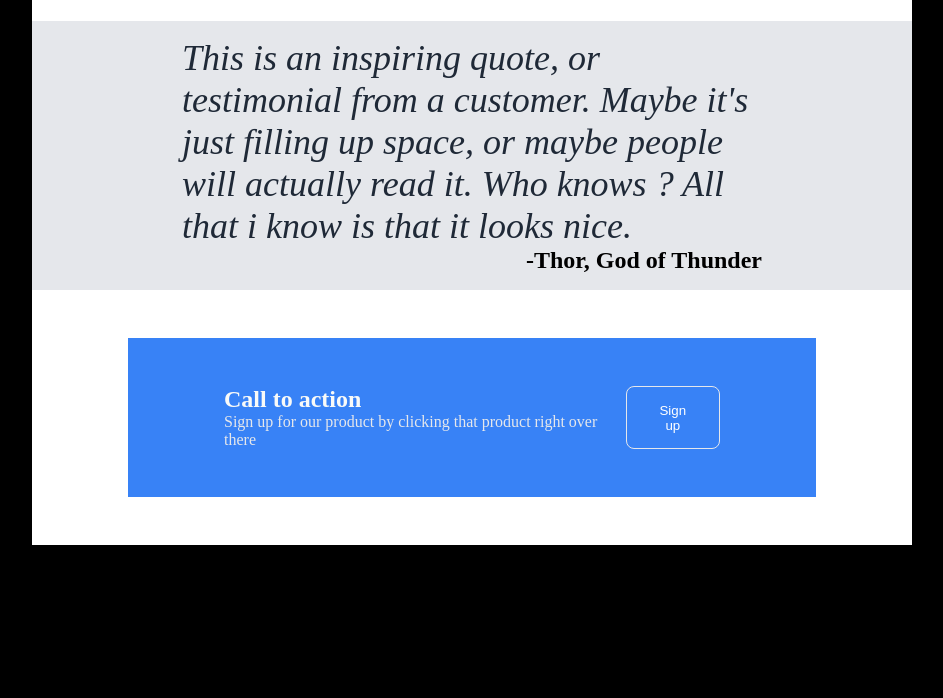
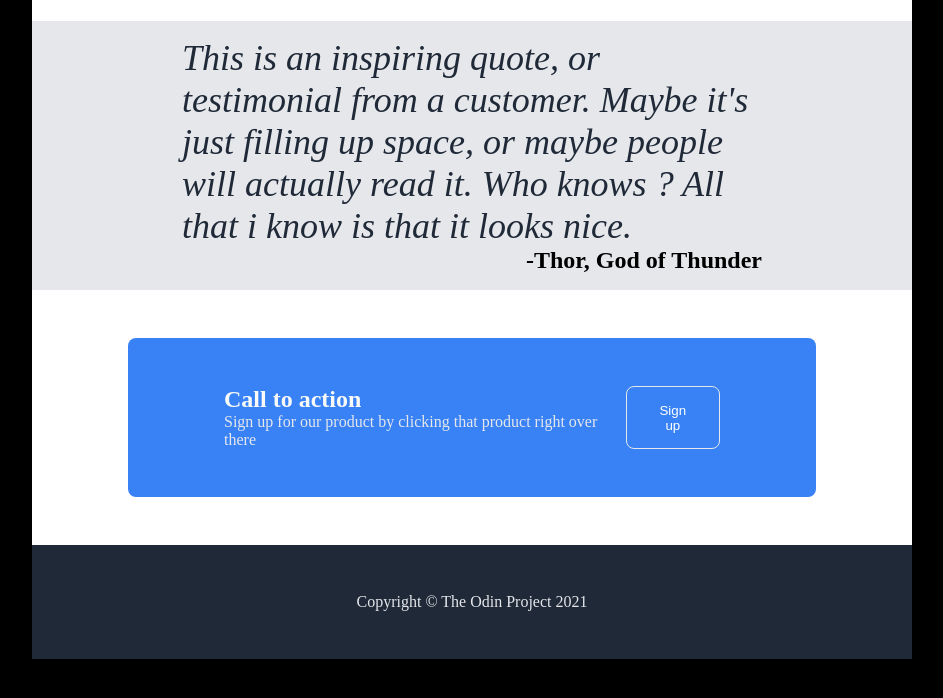
Before and after one commit to MadMysteriX/landing-page, a plain HTML site: page index.html in a window 1280 px wide. Shown: the part 826-1524 px from the top of the page, without its empty margins (168-1111 px from the left). After the commit the page ends 1485 px from the top, so only its background shows below. Drawn offline with Linux system fonts and the light colour scheme.

Commit message:
Finish the website

```diff
--- a/index.html
+++ b/index.html
@@ -60,6 +60,7 @@
       <button class="signup"> Sign up</button>
       </div>
     </div>
+    <footer> Copyright © The Odin Project 2021</footer>
 
 </body>
 </html>
--- a/styles/styles.css
+++ b/styles/styles.css
@@ -5,7 +5,7 @@
 
 }
 body{
-    height: 1912px;
+
     justify-content: center;
     background-color: black;
     margin: 0 200px 0 200px;
@@ -141,6 +141,7 @@ button.signup {
     padding:48px 96px 48px 96px;
 
 
+
 }
 .signup-box{
     background-color: #3882f6;
@@ -148,6 +149,7 @@ button.signup {
     display: flex;
     justify-content: space-between;
     color: #e5e7eb;
+    border-radius: 8px;
 
 }
 .signup-action button{
@@ -155,3 +157,12 @@ button.signup {
     border-color: #e5e7eb;
     border-width: thin;
 }
+footer{
+    background-color: #1f2937;
+    padding: 48px;
+    display: flex;
+    justify-content: center;
+    font-size: 16px;
+    color: #e5e7eb;
+
+}
```
